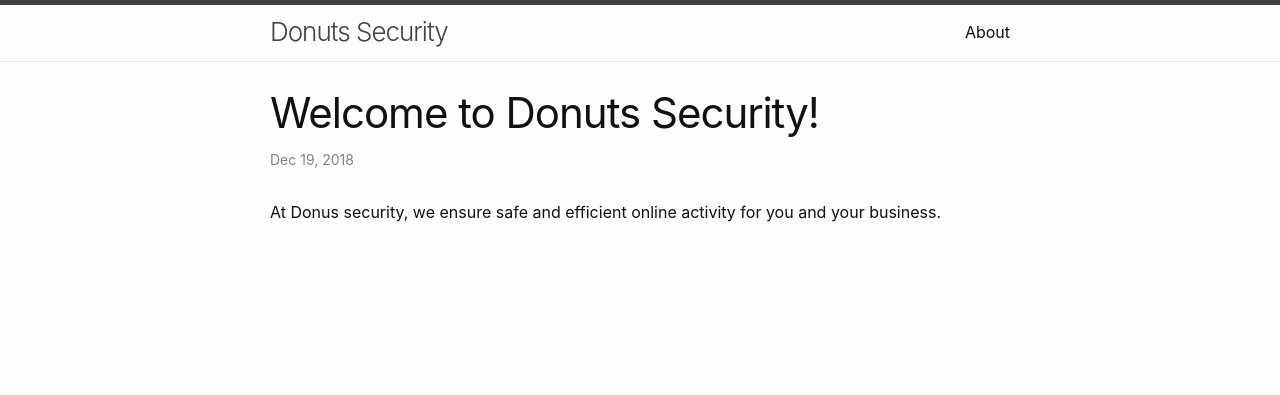
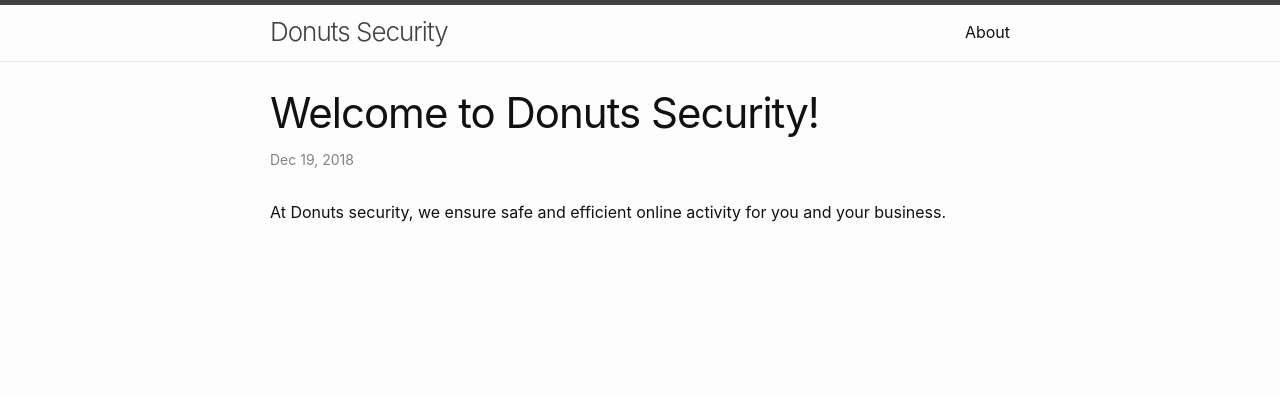
Before and after one commit to Khanhaho/khanhaho.github.io, a Jekyll site: the page built from _posts/2018-12-19-welcome-to-donuts2.markdown, in a window 1280 px wide. Shown: the top 395 px of the page. Built offline with Jekyll 4.4.1, drawn with Linux system fonts in a browser that asks for light colours.

Commit message:
updated jan 2019

```diff
--- a/_posts/2018-12-19-welcome-to-donuts2.markdown
+++ b/_posts/2018-12-19-welcome-to-donuts2.markdown
@@ -4,4 +4,4 @@ title:  "Welcome to Donuts Security!"
 date:   2018-12-19 10:44:39 +0700
 categories: jekyll update
 ---
-At Donus security, we ensure safe and efficient online activity for you and your business.
+At Donuts security, we ensure safe and efficient online activity for you and your business.
```
Also changed, not shown: _posts/2019-01-09-scary-apple-scams.md (added, +10 -0 lines).
